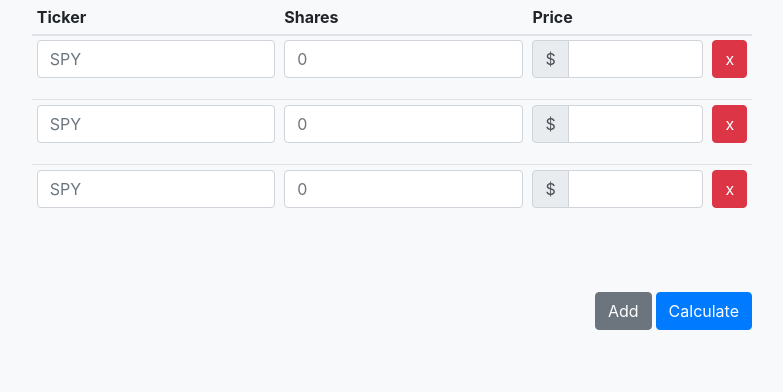
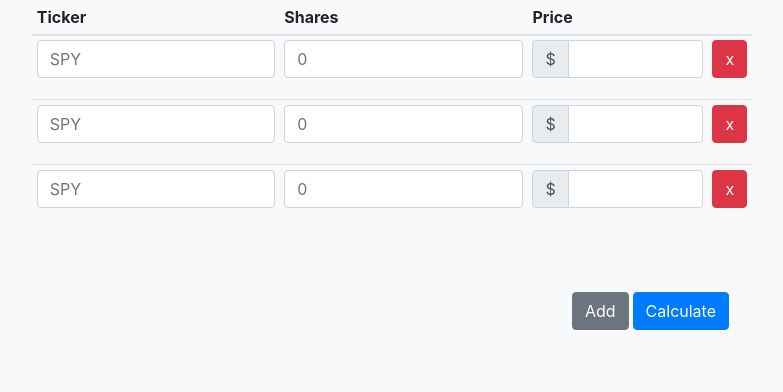
Before and after one commit to jjacobson/ETFCalc, a Flask app: page / in a window 1280 px wide. Shown: the part 105-497 px from the top of the page, without its empty margins (248-1031 px from the left). Run offline with Flask 2, Linux system fonts and the light colour scheme; some libraries are stand-ins or nearby versions.

Commit message:
Align input buttons

```diff
--- a/etfcalc/templates/input/input.html
+++ b/etfcalc/templates/input/input.html
@@ -27,7 +27,6 @@
     </tr>
 </template>
 
-
 <div class="row py-5">
     <form action="{{ url_for('output') }}" method="post" id="portfolio">
         <table class="table table-sm">
@@ -43,7 +42,7 @@
         </table>
     </form>
 </div>
-<div class="row float-right">
+<div class="row float-right mr-2">
     <button type="button" class="btn btn-secondary mr-1" onclick="add_row()">Add</button>
     <button type="submit" class="btn btn-primary" form="portfolio">Calculate</button>
 </div>
```
